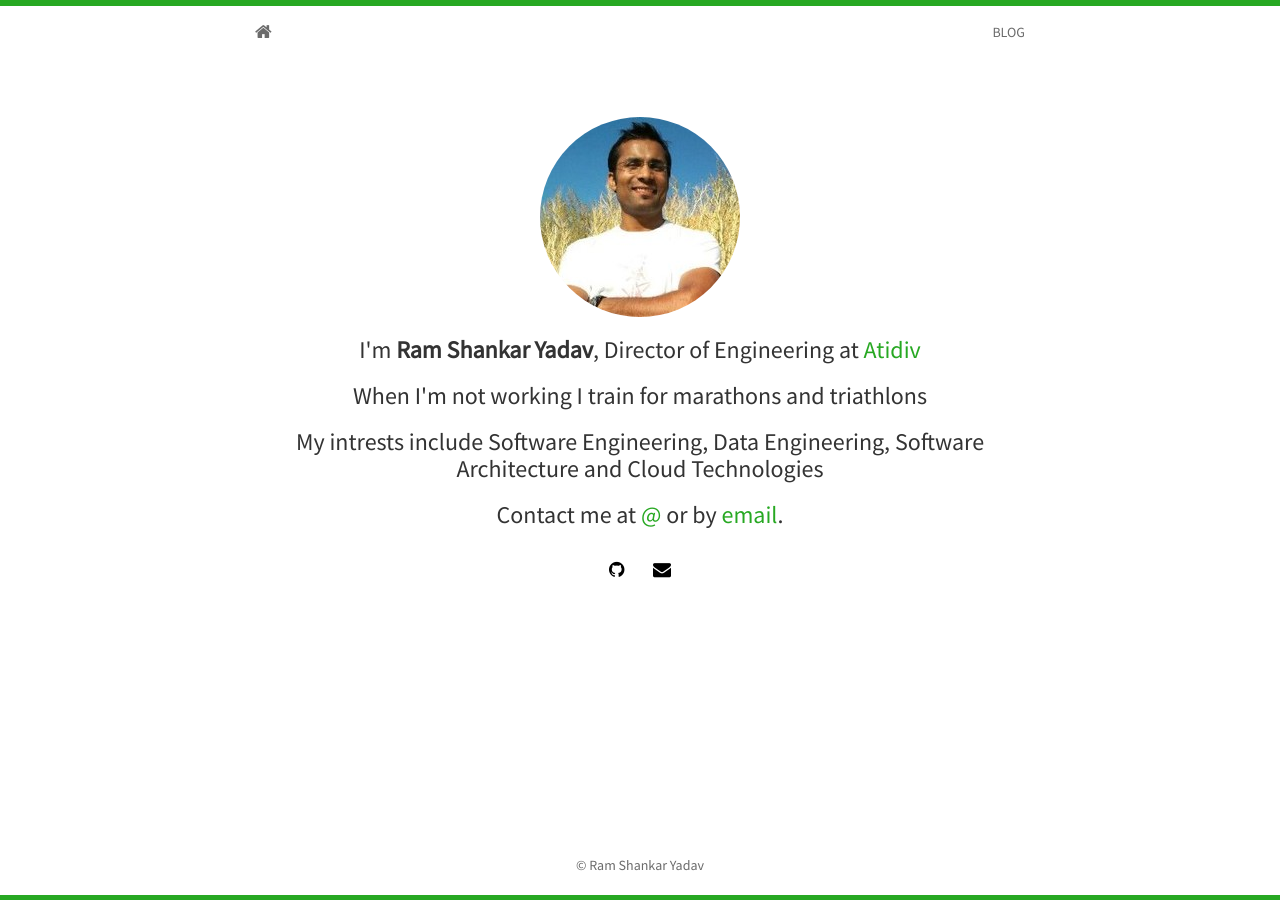
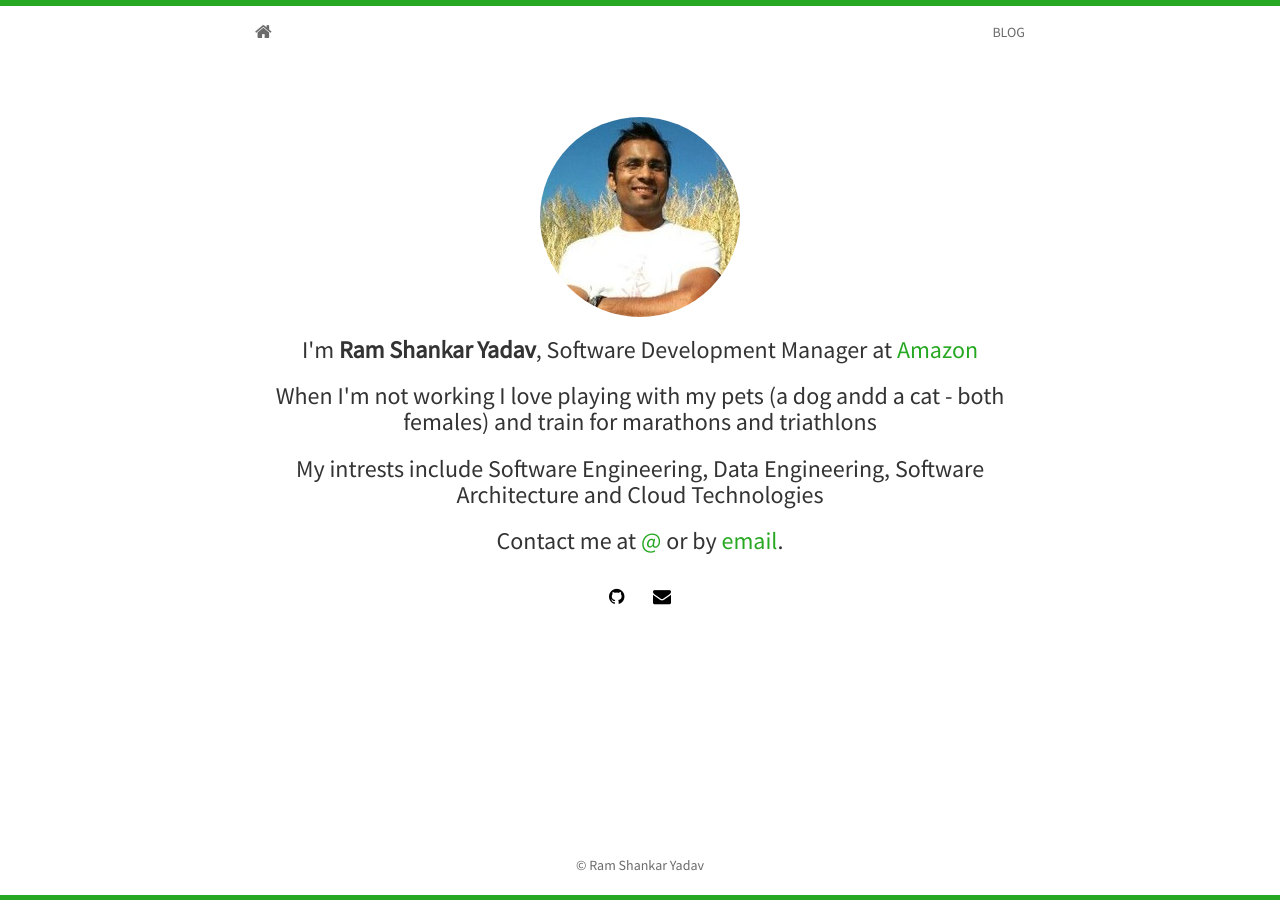
Before and after one commit to ramx/ramx.github.io, a Jekyll site: the page built from index.html, in a window 1280 px wide. Built offline with Jekyll 4.4.1, drawn with Linux system fonts in a browser that asks for light colours; nearby versions of some CDN libraries.

Commit message:
updated company

```diff
--- a/index.html
+++ b/index.html
@@ -7,8 +7,8 @@ layout: home
 	  <div class="avatar">
 		<img class="img-circle" src="{{ site.baseurl }}static/img/{{ site.avatar }}" alt="Responsive image">
 	  </div>
-	  <h3>I'm <strong>{{ site.author }}</strong>, Director of Engineering at <a href="http://www.atidiv.com">Atidiv</a></h3>
-	  <h3>When I'm not working I train for marathons and triathlons</h3>
+	  <h3>I'm <strong>{{ site.author }}</strong>, Software Development Manager at <a href="http://www.amazon.com">Amazon</a></h3>
+	  <h3>When I'm not working I love playing with my pets (a dog andd a cat - both females) and train for marathons and triathlons</h3>
 	  <h3>My intrests include Software Engineering, Data Engineering, Software Architecture and Cloud Technologies</h3>
 	  <h3>Contact me at <a href="http://twitter.com/{{ site.twitter }}">@{{ site.twitter }}</a> or by <a href="mailto:{{ site.email }}">email</a>.</h3>
 	  {% include social.html %}
```
